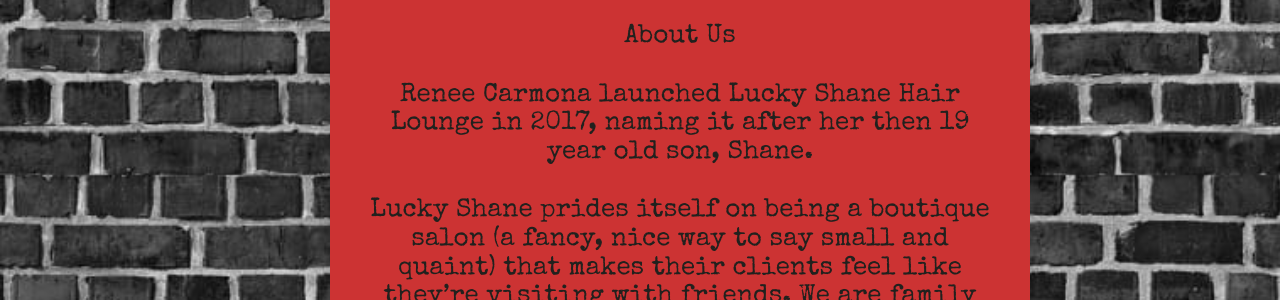
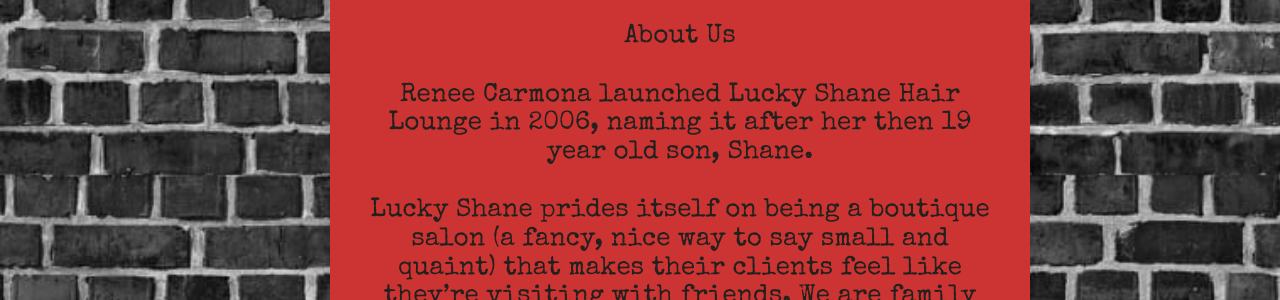
Before and after one commit to maria-navarro-castro/roguelinguist.github.io, a Jekyll site: the page built from index.html, in a window 1280 px wide. Shown: the part 725-1025 px from the top of the page. Built offline with Jekyll 4.4.1, drawn with Linux system fonts in a browser that asks for light colours; nearby versions of some CDN libraries; a script that is not in the unit is left out.

Commit message:
yearEdit

```diff
--- a/index.html
+++ b/index.html
@@ -27,7 +27,7 @@
             <div id="pixlee_container"></div><script type="text/javascript">window.PixleeAsyncInit = function() {Pixlee.init({apiKey:'2sn7x1cvMDv3_TDfQ7m2'});Pixlee.addSimpleWidget({widgetId:'13031'});};</script><script src="//instafeed.assets.pixlee.com/assets/pixlee_widget_1_0_0.js"></script>
 
 			<h2> About Us </h2>
-			<h2> Renee Carmona launched Lucky Shane Hair Lounge in 2017, naming it after her then 19 year old son, Shane. </h2>
+			<h2> Renee Carmona launched Lucky Shane Hair Lounge in 2006, naming it after her then 19 year old son, Shane. </h2>
 			<h2>Lucky Shane prides itself on being a boutique salon (a fancy, nice way to say small and quaint) that makes their clients feel like they’re visiting with friends. We are family and our clients appreciate the easy, inviting vibe. </h2>
 			<h2>There is a stylist for all your needs:</h2>
 			<h2>Renee is a color specialist and a master of razor cuts, with a passion for creativity in her art. </h2>
```
